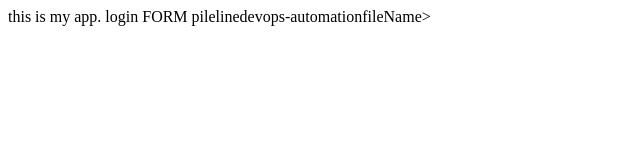
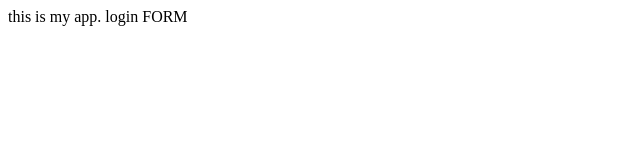
Before and after one commit to tulsibhalani110/myappsample, a plain HTML site: page index.html in a window 1280 px wide. Shown: the whole page, without its empty margins (0-640 px from the left). Drawn offline with Linux system fonts and the light colour scheme.

Commit message:
Update index.html

```diff
--- a/index.html
+++ b/index.html
@@ -5,6 +5,5 @@
 <body>
 this is my app.
 login FORM
-  <finalName>pilelinedevops-automation</finalName>fileName>
 </body>
 </html>
```
